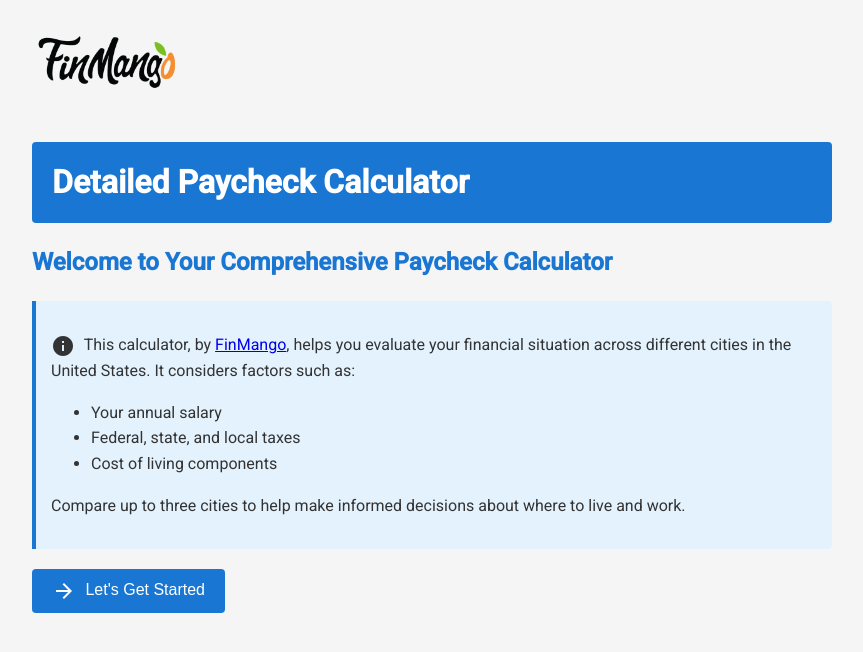
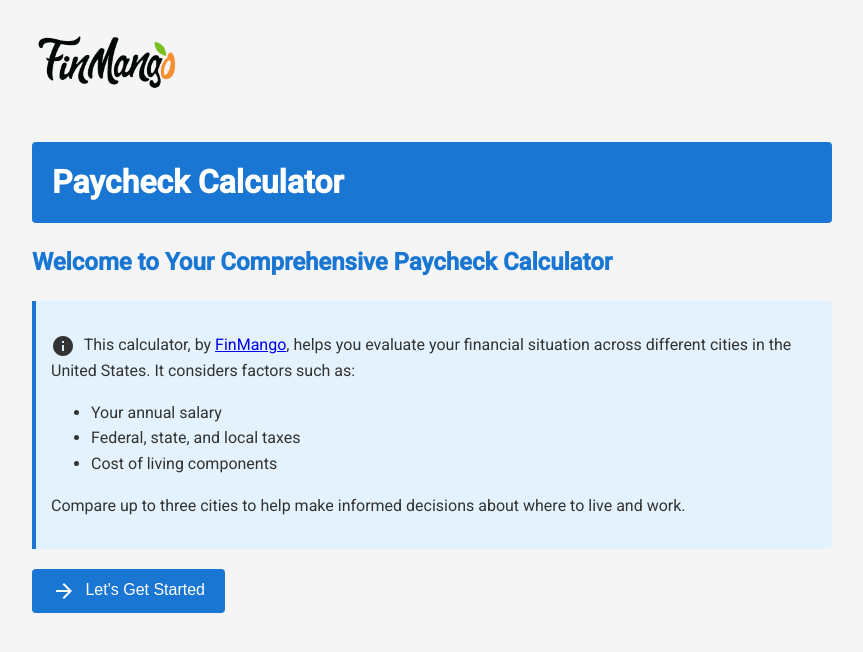
Before and after one commit to finmango/paycheck-calculator, a plain HTML site: page index.html in a window 1280 px wide. Shown: the whole page, without its empty margins (208-1071 px from the left). Drawn offline with Linux system fonts and the light colour scheme.

Commit message:
Update index.html

```diff
--- a/index.html
+++ b/index.html
@@ -3,7 +3,7 @@
 <head>
     <meta charset="UTF-8">
     <meta name="viewport" content="width=device-width, initial-scale=1.0">
-    <title>Detailed Paycheck Calculator</title>
+    <title>Paycheck Calculator</title>
     <link href="https://fonts.googleapis.com/css2?family=Roboto:wght@300;400;500&display=swap" rel="stylesheet">
     <link href="https://fonts.googleapis.com/icon?family=Material+Icons" rel="stylesheet">
     <style>
@@ -147,7 +147,7 @@
     <div class="header">
         <img src="finmango.png" alt="FinMango Logo" class="logo" onclick="showPage('introPage')">
         <div class="title-box">
-            <h1>Detailed Paycheck Calculator</h1>
+            <h1>Paycheck Calculator</h1>
         </div>
     </div>
 
```
